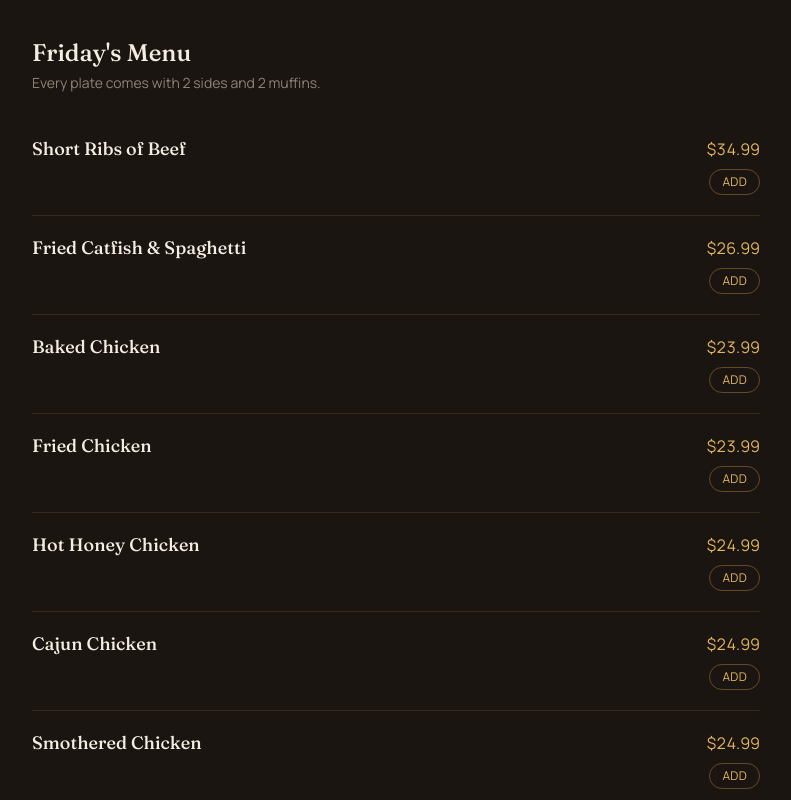
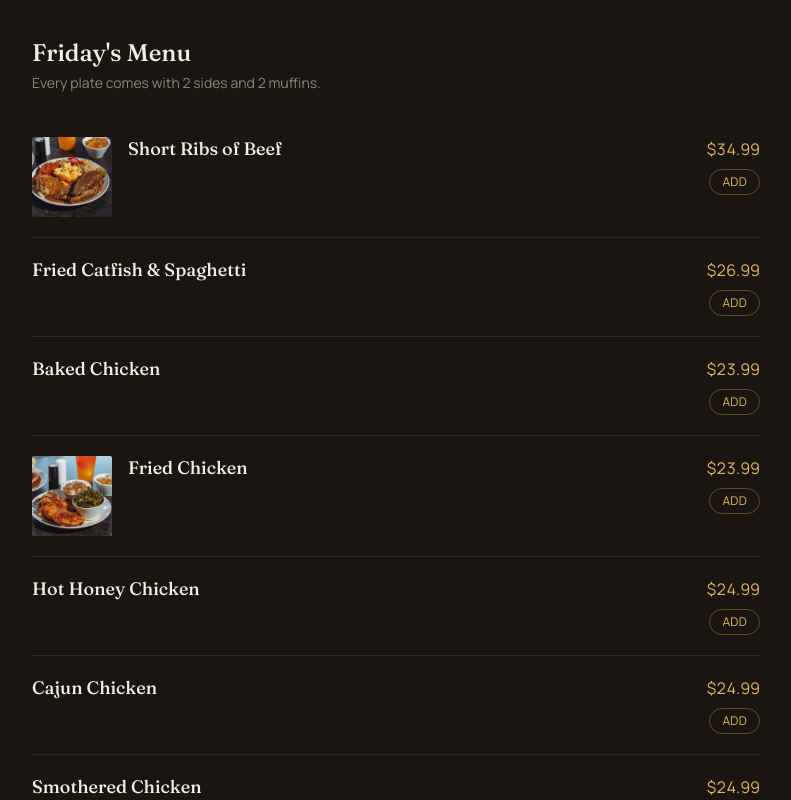
Before and after one commit to Choice283/ordermorrisons, a Next.js app: page / in a window 1280 px wide. Shown: the part 460-1260 px from the top of the page, without its empty margins (244-1035 px from the left). Built offline with nearby package versions, Linux system fonts and the light colour scheme.

Commit message:
Add real food photos directly on menu items (Fried Chicken, Short Ribs)

```diff
--- a/src/components/PlateCard.tsx
+++ b/src/components/PlateCard.tsx
@@ -1,22 +1,33 @@
 "use client";
 
 import { useCart } from "@/context/CartContext";
+import PhotoTile from "./PhotoTile";
 
 export default function PlateCard({
   id,
   name,
   price,
   note,
+  image,
 }: {
   id: string;
   name: string;
   price: number;
   note?: string;
+  image?: string;
 }) {
   const { addItem } = useCart();
 
   return (
     <div className="group flex items-start justify-between gap-4 border-b border-brass/15 py-5 last:border-b-0">
+      <div className="flex min-w-0 gap-4">
+        {image && (
+          <PhotoTile
+            src={image}
+            alt={name}
+            className="h-16 w-16 shrink-0 rounded-sm sm:h-20 sm:w-20"
+          />
+        )}
         <div className="min-w-0">
           <h3 className="font-display text-lg text-cream leading-snug">
             {name}
@@ -26,6 +37,7 @@ export default function PlateCard({
               {note}
             </p>
           )}
+        </div>
       </div>
       <div className="flex shrink-0 flex-col items-end gap-2">
         <span className="font-body text-brass2 tabular-nums">
--- a/src/data/menu.ts
+++ b/src/data/menu.ts
@@ -3,6 +3,7 @@ export type Plate = {
   name: string;
   price: number;
   note?: string;
+  image?: string;
 };
 
 export type DayName =
@@ -18,7 +19,7 @@ export type DayName =
 export const dailyPlates: Record<DayName, Plate[]> = {
   Monday: [
     { id: "mon-baked-dress", name: "Baked Chicken with Dressing", price: 23.99 },
-    { id: "mon-fried", name: "Fried Chicken", price: 23.99 },
+    { id: "mon-fried", name: "Fried Chicken", price: 23.99, image: "/images/gallery-3.jpg" },
     { id: "mon-hot-honey", name: "Hot Honey Chicken", price: 24.99 },
     { id: "mon-cajun", name: "Cajun Chicken", price: 24.99 },
     { id: "mon-smothered", name: "Smothered Chicken", price: 24.99 },
@@ -30,9 +31,9 @@ export const dailyPlates: Record<DayName, Plate[]> = {
     { id: "mon-catfish", name: "Fried Catfish & Spaghetti", price: 26.99 },
   ],
   Tuesday: [
-    { id: "tue-short-ribs", name: "Short Ribs of Beef", price: 34.99 },
+    { id: "tue-short-ribs", name: "Short Ribs of Beef", price: 34.99, image: "/images/gallery-4.jpg" },
     { id: "tue-baked", name: "Baked Chicken", price: 23.99 },
-    { id: "tue-fried", name: "Fried Chicken", price: 23.99 },
+    { id: "tue-fried", name: "Fried Chicken", price: 23.99, image: "/images/gallery-3.jpg" },
     { id: "tue-hot-honey", name: "Hot Honey Chicken", price: 24.99 },
     { id: "tue-cajun", name: "Cajun Chicken", price: 24.99 },
     { id: "tue-smothered", name: "Smothered Chicken", price: 24.99 },
@@ -45,11 +46,11 @@ export const dailyPlates: Record<DayName, Plate[]> = {
   ],
   Wednesday: [
     { id: "wed-baked", name: "Baked Chicken", price: 23.99 },
-    { id: "wed-fried", name: "Fried Chicken", price: 23.99 },
+    { id: "wed-fried", name: "Fried Chicken", price: 23.99, image: "/images/gallery-3.jpg" },
     { id: "wed-hot-honey", name: "Hot Honey Chicken", price: 24.99 },
     { id: "wed-cajun", name: "Cajun Chicken", price: 24.99 },
     { id: "wed-smothered", name: "Smothered Chicken", price: 24.99 },
-    { id: "wed-short-ribs", name: "Short Ribs of Beef", price: 34.99 },
+    { id: "wed-short-ribs", name: "Short Ribs of Beef", price: 34.99, image: "/images/gallery-4.jpg" },
     { id: "wed-chopped-steak", name: "Smothered Chopped Steak", price: 23.99 },
     { id: "wed-pork-chops", name: "Smothered Pork Chops", price: 23.99 },
     { id: "wed-corned-beef", name: "Corned Beef & Cabbage", price: 27.99 },
@@ -59,9 +60,9 @@ export const dailyPlates: Record<DayName, Plate[]> = {
     { id: "wed-catfish", name: "Fried Catfish & Spaghetti", price: 26.99 },
   ],
   Thursday: [
-    { id: "thu-short-ribs", name: "Short Ribs of Beef", price: 34.99 },
+    { id: "thu-short-ribs", name: "Short Ribs of Beef", price: 34.99, image: "/images/gallery-4.jpg" },
     { id: "thu-baked-dress", name: "Baked Chicken & Dressing", price: 23.99 },
-    { id: "thu-fried", name: "Fried Chicken", price: 23.99 },
+    { id: "thu-fried", name: "Fried Chicken", price: 23.99, image: "/images/gallery-3.jpg" },
     { id: "thu-hot-honey", name: "Hot Honey Chicken", price: 24.99 },
     { id: "thu-cajun", name: "Cajun Chicken", price: 24.99 },
     { id: "thu-smothered", name: "Smothered Chicken", price: 24.99 },
@@ -75,10 +76,10 @@ export const dailyPlates: Record<DayName, Plate[]> = {
     { id: "thu-catfish", name: "Fried Catfish & Spaghetti", price: 26.99 },
   ],
   Friday: [
-    { id: "fri-short-ribs", name: "Short Ribs of Beef", price: 34.99 },
+    { id: "fri-short-ribs", name: "Short Ribs of Beef", price: 34.99, image: "/images/gallery-4.jpg" },
     { id: "fri-catfish", name: "Fried Catfish & Spaghetti", price: 26.99 },
     { id: "fri-baked", name: "Baked Chicken", price: 23.99 },
-    { id: "fri-fried", name: "Fried Chicken", price: 23.99 },
+    { id: "fri-fried", name: "Fried Chicken", price: 23.99, image: "/images/gallery-3.jpg" },
     { id: "fri-hot-honey", name: "Hot Honey Chicken", price: 24.99 },
     { id: "fri-cajun", name: "Cajun Chicken", price: 24.99 },
     { id: "fri-smothered", name: "Smothered Chicken", price: 24.99 },
@@ -90,9 +91,9 @@ export const dailyPlates: Record<DayName, Plate[]> = {
     { id: "fri-bbq-fried", name: "BBQ Fried Chicken", price: 24.99, note: "Fried chicken smothered in BBQ sauce" },
   ],
   Saturday: [
-    { id: "sat-short-ribs", name: "Short Ribs of Beef", price: 34.99 },
+    { id: "sat-short-ribs", name: "Short Ribs of Beef", price: 34.99, image: "/images/gallery-4.jpg" },
     { id: "sat-baked", name: "Baked Chicken", price: 23.99 },
-    { id: "sat-fried", name: "Fried Chicken", price: 23.99 },
+    { id: "sat-fried", name: "Fried Chicken", price: 23.99, image: "/images/gallery-3.jpg" },
     { id: "sat-hot-honey", name: "Hot Honey Chicken", price: 24.99 },
     { id: "sat-tky-dress", name: "Turkey Wing & Dressing", price: 26.99 },
     { id: "sat-rib-tips", name: "BBQ Rib Tips", price: 24.99 },
@@ -104,9 +105,9 @@ export const dailyPlates: Record<DayName, Plate[]> = {
     { id: "sat-catfish", name: "Fried Catfish & Spaghetti", price: 26.99 },
   ],
   Sunday: [
-    { id: "sun-short-ribs", name: "Short Ribs of Beef", price: 34.99 },
+    { id: "sun-short-ribs", name: "Short Ribs of Beef", price: 34.99, image: "/images/gallery-4.jpg" },
     { id: "sun-cornish-hen", name: "Cornish Hen & Dressing", price: 28.99 },
-    { id: "sun-fried", name: "Fried Chicken", price: 23.99 },
+    { id: "sun-fried", name: "Fried Chicken", price: 23.99, image: "/images/gallery-3.jpg" },
     { id: "sun-baked", name: "Baked Chicken", price: 23.99 },
     { id: "sun-hot-honey", name: "Hot Honey Chicken", price: 24.99 },
     { id: "sun-smothered", name: "Smothered Chicken", price: 24.99 },
```
Lines whose indentation alone changed are shown as unchanged.
